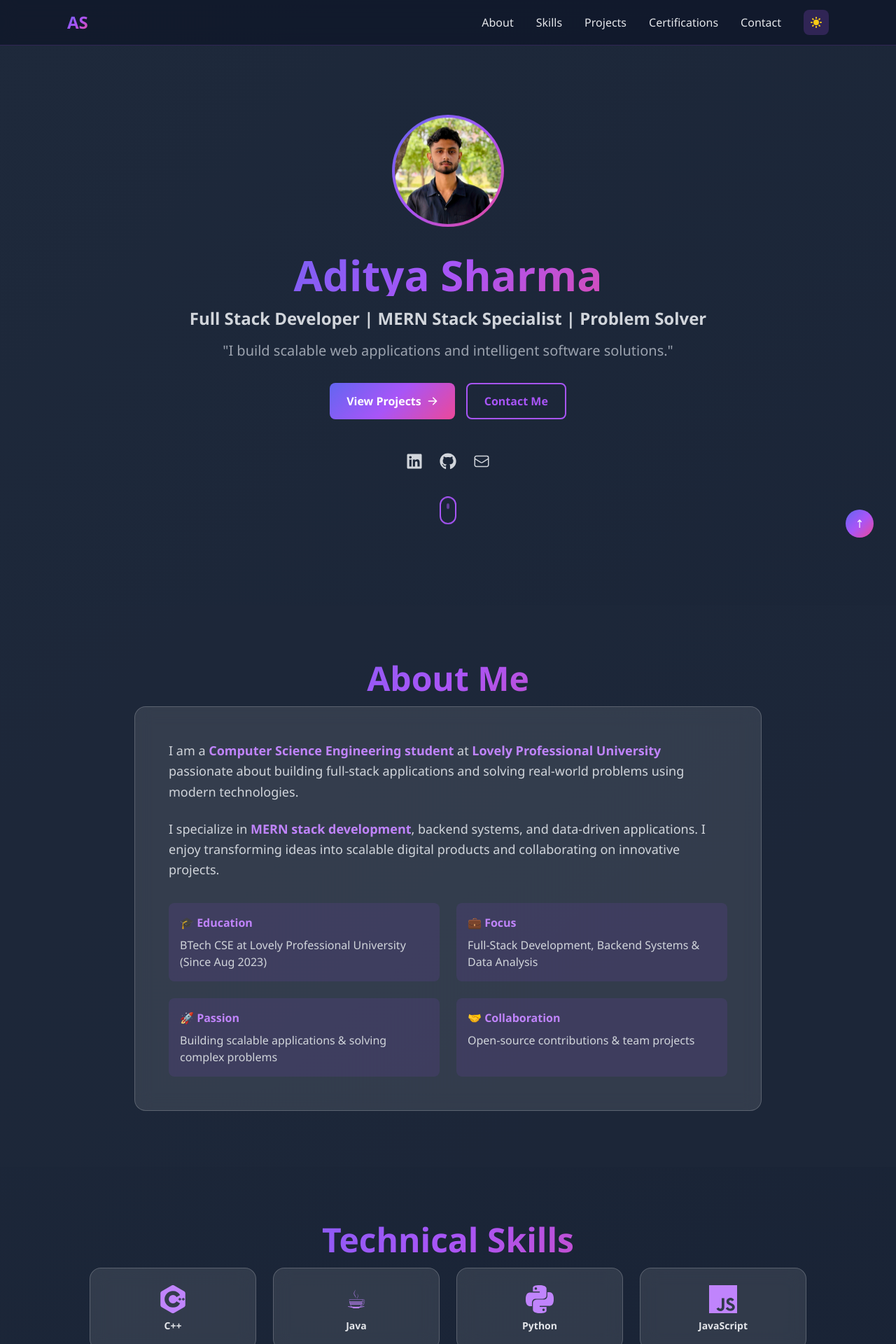
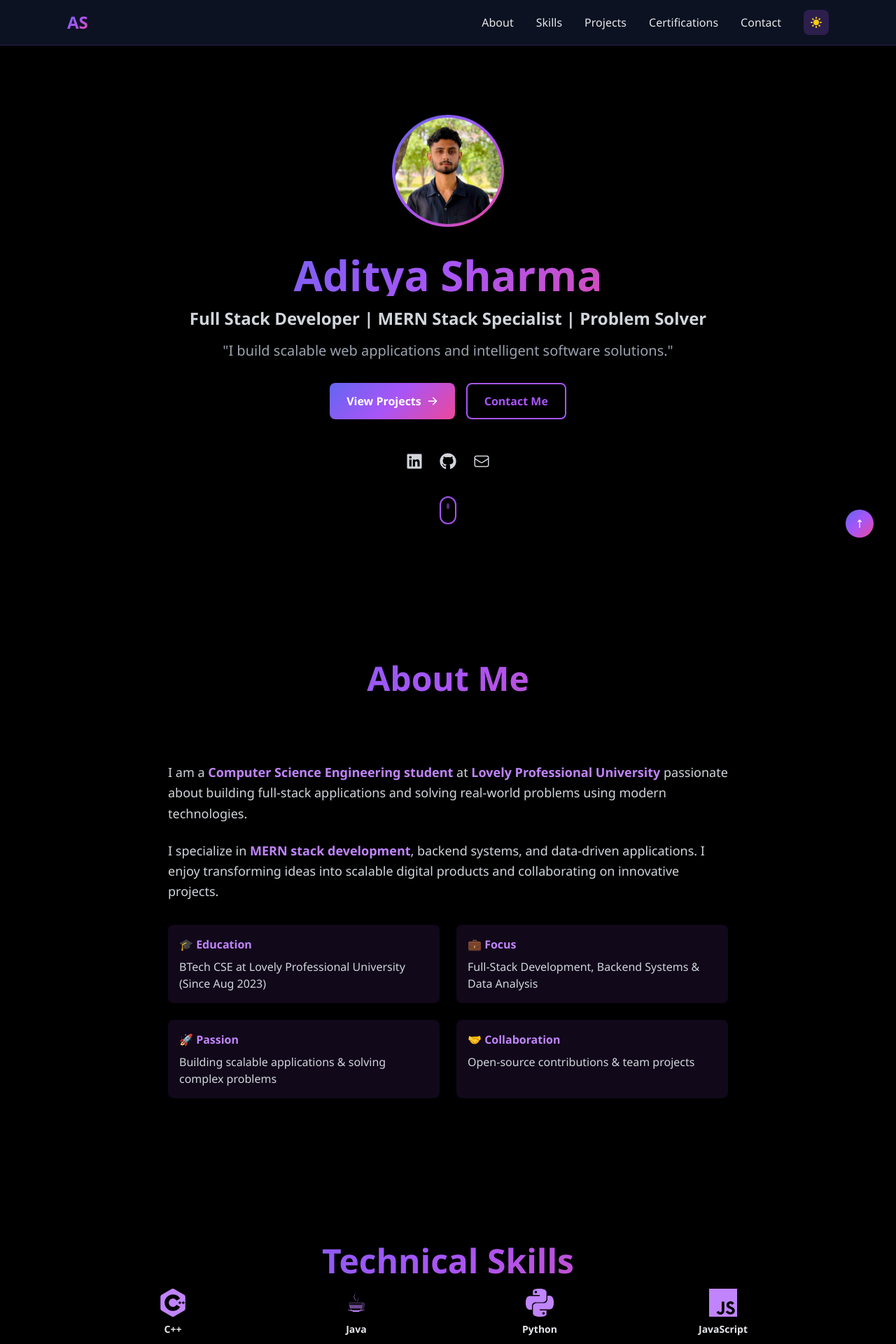
Before and after one commit to Aditya-566/Portfolio-frontend, a React (Vite) app: page / in a window 1280 px wide. Shown: the top 1920 px of the page at 70% size. Built offline with nearby package versions, Linux system fonts and the light colour scheme.

Commit message:
✨ Complete portfolio frontend with contact form and animations

```diff
--- a/src/App.jsx
+++ b/src/App.jsx
@@ -21,9 +21,19 @@ function App() {
     }
   }, [isDark])
 
+  useEffect(() => {
+    const handleMouseMove = (e) => {
+      document.documentElement.style.setProperty('--mouse-x', `${e.clientX}px`)
+      document.documentElement.style.setProperty('--mouse-y', `${e.clientY}px`)
+    }
+    window.addEventListener('mousemove', handleMouseMove)
+    return () => window.removeEventListener('mousemove', handleMouseMove)
+  }, [])
+
   return (
     <div className={isDark ? 'dark' : ''}>
-      <div className={`${isDark ? 'bg-gradient-dark text-white' : 'bg-white text-gray-900'} transition-colors duration-300`}>
+      <div className={`${isDark ? 'bg-black text-white' : 'bg-white text-gray-900'} transition-colors duration-300 min-h-screen relative`}>
+        <div className="spotlight"></div>
         <Navbar isDark={isDark} setIsDark={setIsDark} />
         <Hero />
         <About />
--- a/src/components/About.jsx
+++ b/src/components/About.jsx
@@ -2,11 +2,11 @@ import React from 'react'
 
 const About = () => {
   return (
-    <section id="about" className="py-20 px-4 bg-slate-800/50">
+    <section id="about" className="py-20 px-4">
       <div className="max-w-4xl mx-auto">
         <h2 className="section-title text-center mb-12">About Me</h2>
 
-        <div className="glass p-8 md:p-12">
+        <div className="mt-12 p-8 md:p-12">
           <p className="text-lg text-gray-300 leading-relaxed mb-6 text-center md:text-left">
             I am a <span className="font-semibold text-purple-400">Computer Science Engineering student</span> at
             <span className="font-semibold text-purple-400"> Lovely Professional University</span> passionate about
--- a/src/components/Achievements.jsx
+++ b/src/components/Achievements.jsx
@@ -30,7 +30,7 @@ const Achievements = () => {
   ]
 
   return (
-    <section id="achievements" className="py-20 px-4 bg-slate-800/50">
+    <section id="achievements" className="py-20 px-4">
       <div className="max-w-5xl mx-auto">
         <h2 className="section-title text-center mb-12">Achievements</h2>
 
@@ -38,7 +38,7 @@ const Achievements = () => {
           {achievements.map((achievement, index) => (
             <div
               key={index}
-              className="card flex items-center gap-6 group"
+              className="flex items-center gap-6 group"
             >
               <div className="text-5xl flex-shrink-0">{achievement.icon}</div>
               <div className="flex-1">
@@ -55,7 +55,7 @@ const Achievements = () => {
         </div>
 
         {/* Additional Highlights */}
-        <div className="glass p-8">
+        <div className="p-8">
           <h3 className="text-2xl font-bold text-purple-400 mb-6 flex items-center gap-2">
             <HiStar className="text-yellow-400" />
             Highlights
--- a/src/components/Certifications.jsx
+++ b/src/components/Certifications.jsx
@@ -67,7 +67,7 @@ const Certifications = () => {
         </div>
 
         {/* Certificate Gallery */}
-        <div className="mt-12 glass p-8">
+        <div className="mt-12 py-8">
           <h3 className="text-2xl font-bold text-purple-400 mb-6 text-center">Certificate Gallery</h3>
           <div className="grid grid-cols-1 sm:grid-cols-2 lg:grid-cols-3 gap-6">
             {certifications.map((cert, index) => (
--- a/src/components/Education.jsx
+++ b/src/components/Education.jsx
@@ -38,7 +38,7 @@ const Education = () => {
           {education.map((edu, index) => (
             <div
               key={index}
-              className="card group relative overflow-hidden"
+              className="group relative overflow-hidden"
             >
               {/* Background gradient on hover */}
               <div className="absolute inset-0 bg-gradient-to-r from-purple-500/0 to-purple-500/5 opacity-0 group-hover:opacity-100 transition-opacity duration-300"></div>
@@ -77,7 +77,7 @@ const Education = () => {
         </div>
 
         {/* Timeline */}
-        <div className="mt-12 glass p-8">
+        <div className="mt-12 p-8">
           <h3 className="text-2xl font-bold text-purple-400 mb-8 flex items-center gap-2">
             <HiAcademicCap />
             Academic Timeline
--- a/src/components/Projects.jsx
+++ b/src/components/Projects.jsx
@@ -64,7 +64,7 @@ const Projects = () => {
           {projects.map((project) => (
             <div
               key={project.id}
-              className={`card flex flex-col ${project.id === 3 ? 'lg:col-span-2 lg:grid lg:grid-cols-2' : ''}`}
+              className={`flex flex-col ${project.id === 3 ? 'lg:col-span-2 lg:grid lg:grid-cols-2' : ''}`}
             >
               <div>
                 <h3 className="text-xl md:text-2xl font-bold text-purple-400 mb-2">
--- a/src/components/Skills.jsx
+++ b/src/components/Skills.jsx
@@ -29,7 +29,7 @@ const Skills = () => {
           ].map((tech) => (
             <div
               key={tech.name}
-              className="card flex flex-col items-center justify-center text-center group"
+              className="flex flex-col items-center justify-center text-center group"
             >
               <div className="text-purple-400 group-hover:text-purple-300 transition-colors mb-2">
                 {tech.icon}
@@ -42,7 +42,7 @@ const Skills = () => {
         {/* Detailed Skills Grid */}
         <div className="grid md:grid-cols-2 gap-6">
           {skillCategories.map((category) => (
-            <div key={category.title} className="card">
+            <div key={category.title} className="">
               <h3 className="text-xl font-bold text-purple-400 mb-4">{category.title}</h3>
               <div className="flex flex-wrap gap-2">
                 {category.skills.map((skill) => (
@@ -59,7 +59,7 @@ const Skills = () => {
         </div>
 
         {/* Progress Bars */}
-        <div className="mt-12 glass p-8">
+        <div className="mt-12 p-8">
           <h3 className="text-2xl font-bold text-purple-400 mb-6">Proficiency Level</h3>
           <div className="space-y-6">
             {[
--- a/src/index.css
+++ b/src/index.css
@@ -15,14 +15,15 @@ html {
 body {
   font-family: 'Segoe UI', Tahoma, Geneva, Verdana, sans-serif;
   overflow-x: hidden;
+  background-color: #000000;
 }
 
 .glass {
-  @apply backdrop-blur-md bg-white/10 border border-white/20 rounded-2xl;
+  @apply backdrop-blur-md rounded-2xl;
 }
 
 .glass-dark {
-  @apply backdrop-blur-md bg-slate-900/30 border border-white/10 rounded-2xl;
+  @apply backdrop-blur-md rounded-2xl;
 }
 
 .gradient-text {
@@ -42,7 +43,22 @@ body {
 }
 
 .card {
-  @apply glass p-6 hover:shadow-glow transition-all duration-300 transform hover:-translate-y-2;
+  @apply p-6 transition-all duration-300 transform hover:-translate-y-2;
+}
+
+.spotlight {
+  position: fixed;
+  top: 0;
+  left: 0;
+  width: 100%;
+  height: 100%;
+  pointer-events: none;
+  background: radial-gradient(
+    600px circle at var(--mouse-x) var(--mouse-y),
+    rgba(168, 85, 247, 0.15),
+    transparent 80%
+  );
+  z-index: 10;
 }
 
 /* Smooth Scrolling & Animations */
--- a/tailwind.config.js
+++ b/tailwind.config.js
@@ -15,7 +15,7 @@ export default {
       },
       backgroundImage: {
         'gradient-main': 'linear-gradient(135deg, #6366f1 0%, #a855f7 50%, #ec4899 100%)',
-        'gradient-dark': 'linear-gradient(135deg, #1e293b 0%, #0f172a 100%)',
+        'gradient-dark': 'linear-gradient(135deg, #000000 0%, #000000 100%)',
       },
       animation: {
         'fade-in': 'fadeIn 0.6s ease-in-out',
```
Also changed, not shown: src/components/Contact.jsx (+6 -6 lines).
